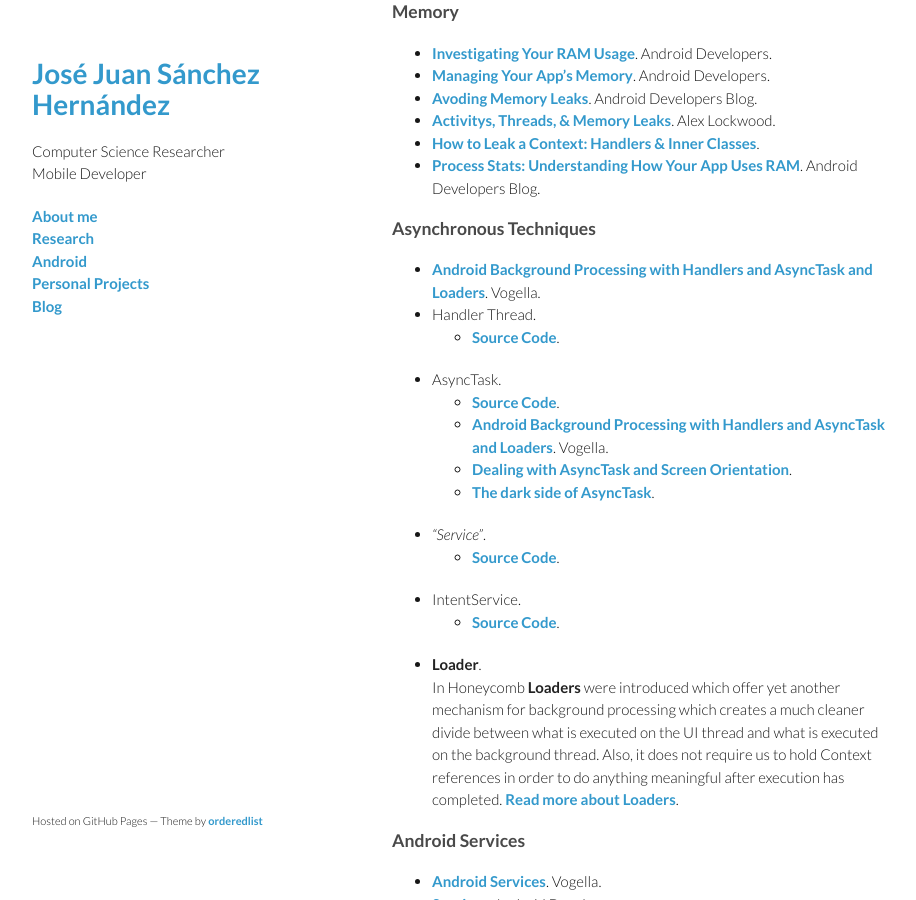
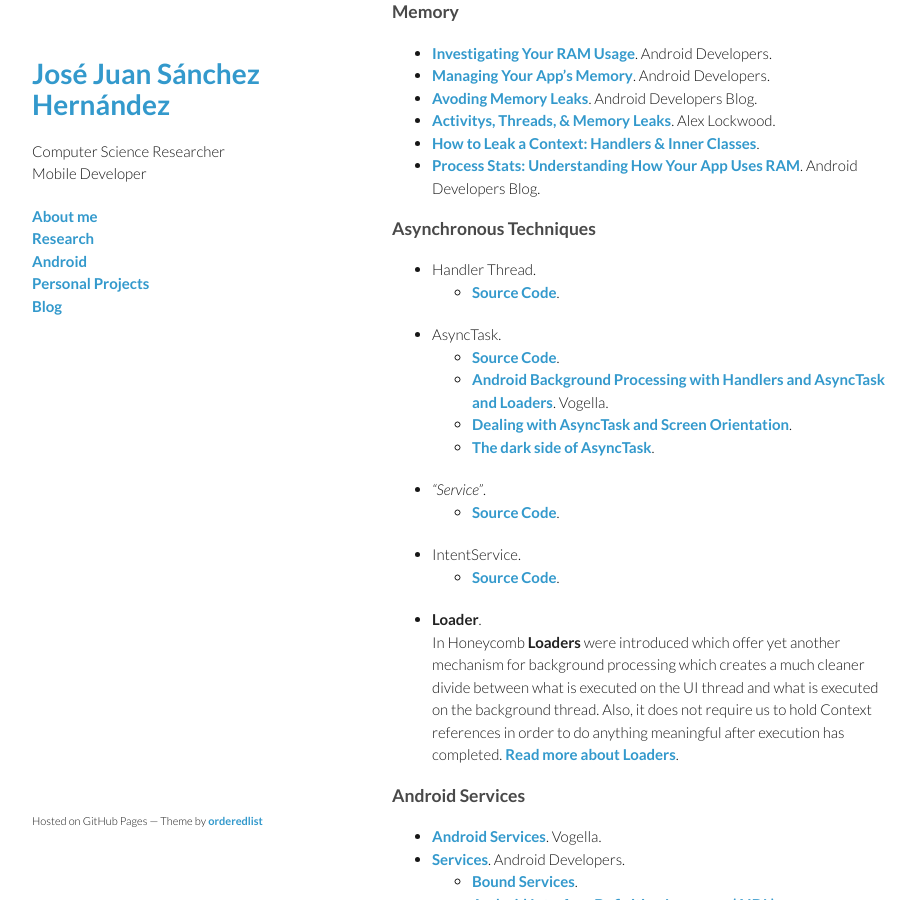
Before and after one commit to josejuansanchez/josejuansanchez.github.io, a Jekyll site: the page built from _posts/2014-03-25-xv-betabeers-almeria.md, in a window 1280 px wide and 900 px high, scrolled down 2384 px. Shown: the whole window, without its empty margins (178-1094 px from the left). Built offline with Jekyll 4.4.1, drawn with Linux system fonts in a browser that asks for light colours; comment, search, counter and statistics services are not loaded.

Commit message:
Update 2014-03-25-xv-betabeers-almeria.md

```diff
--- a/_posts/2014-03-25-xv-betabeers-almeria.md
+++ b/_posts/2014-03-25-xv-betabeers-almeria.md
@@ -72,7 +72,6 @@ A continuación podéis encontrar algunos recursos que he utilizado para la char
 * [Process Stats: Understanding How Your App Uses RAM](http://android-developers.blogspot.com.es/2014/01/process-stats-understanding-how-your.html). Android Developers Blog.
 
 ### Asynchronous Techniques
-* [Android Background Processing with Handlers and AsyncTask and Loaders](http://www.vogella.com/tutorials/AndroidBackgroundProcessing/article.html). Vogella.
 * Handler Thread.
   * [Source Code](https://android.googlesource.com/platform/frameworks/base/+/refs/heads/master/core/java/android/os/HandlerThread.java).
 * AsyncTask.
```
